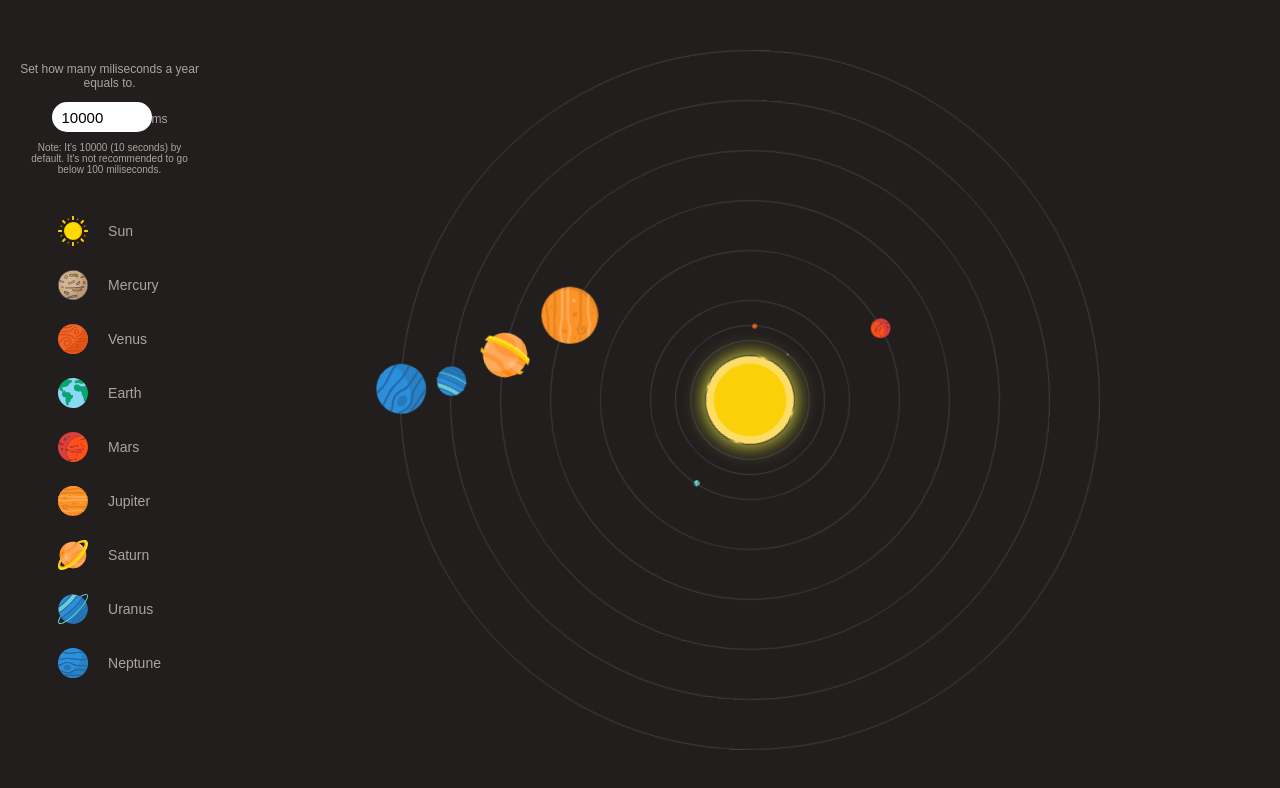
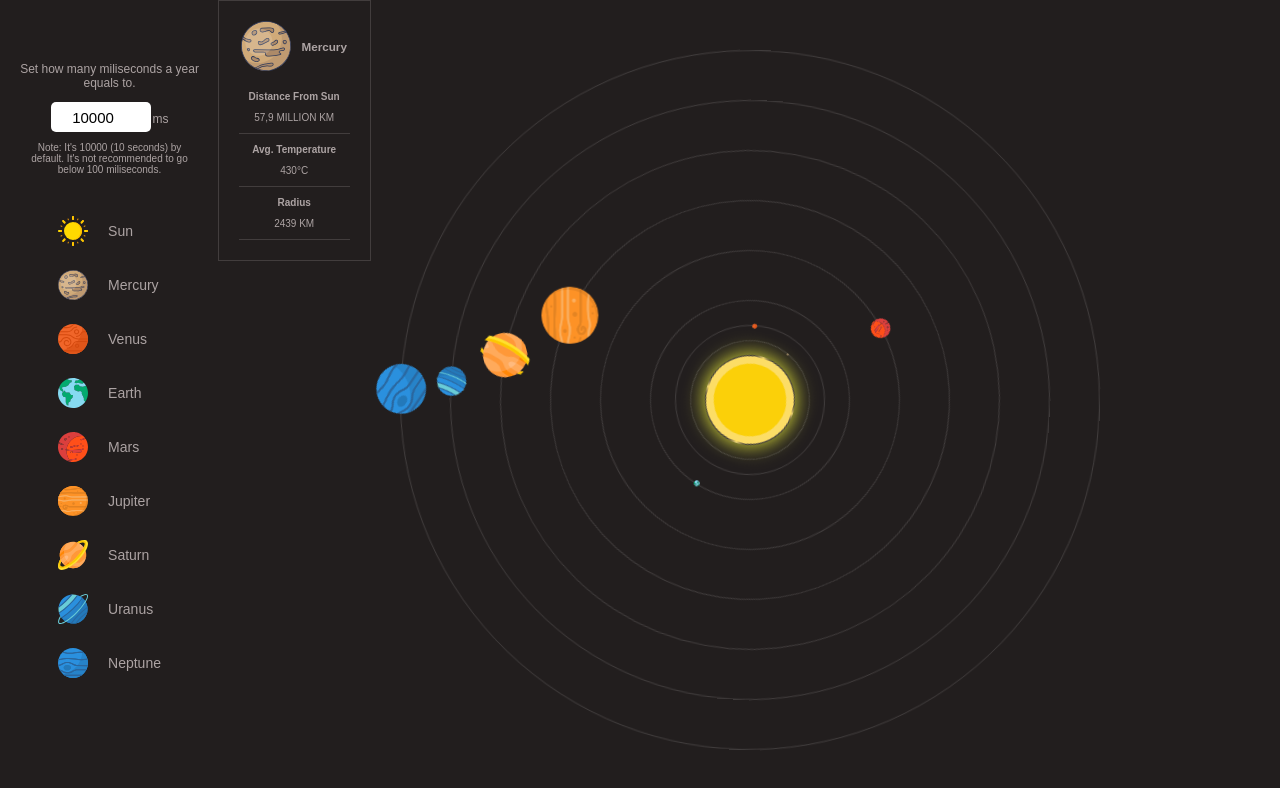
Before and after one commit to absolutezero13/solar-system, a React (Create React App) app: page / in a window 1280 px wide. Both pictures are taken after a click on the item "Mercury". Shown: the top 788 px of the page. Built offline with nearby package versions, Linux system fonts and the light colour scheme.

Commit message:
planet cards added

```diff
--- /dev/null
+++ b/src/Components/PlanetInfoCard.tsx
@@ -0,0 +1,52 @@
+import React, { useState } from "react";
+
+interface PlanetInfosProps {
+  planetName: string;
+  averageTemperature: string;
+  distanceFromSun?: string;
+  radius: string;
+  svg: string;
+  isDisplayed: boolean;
+}
+const PlanetInfoCard: React.FC<PlanetInfosProps> = (
+  { planetName, svg, distanceFromSun, averageTemperature, radius },
+  props
+) => {
+  return (
+    <div className="planet-info-card">
+      <div className="planet-info-card__header">
+        <img
+          className="planet-info-card__header__image"
+          src={svg}
+          alt={planetName + "logo"}
+        />
+        <h3>{planetName}</h3>
+      </div>
+
+      <div className="planet-info-card__info">
+        {distanceFromSun && (
+          <div className="planet-info-card__info__distance">
+            <p>
+              <b>Distance From Sun</b>
+            </p>
+            <p>{distanceFromSun}</p>
+          </div>
+        )}
+        <div className="planet-info-card__info__temperature">
+          <p>
+            <b>Avg. Temperature</b>{" "}
+          </p>
+          <p>{averageTemperature}</p>
+        </div>
+        <div className="planet-info-card__info__radius">
+          <p>
+            <b>Radius</b>
+          </p>
+          <p>{radius}</p>
+        </div>
+      </div>
+    </div>
+  );
+};
+
+export default PlanetInfoCard;
--- a/src/Components/PlanetInfoLink.tsx
+++ b/src/Components/PlanetInfoLink.tsx
@@ -1,44 +1,30 @@
 import React from "react";
-import mercury from "../PlanetSVG/mercury.svg";
-import venus from "../PlanetSVG/venus.svg";
-import earth from "../PlanetSVG/earth.svg";
-import mars from "../PlanetSVG/mars.svg";
-import jupiter from "../PlanetSVG/jupiter.svg";
-import saturn from "../PlanetSVG/saturn.svg";
-import uranus from "../PlanetSVG/uranus.svg";
-import neptune from "../PlanetSVG/neptune.svg";
-import sun from "../PlanetSVG/sun.svg";
+import { planetInfos } from "../Data/PlanetInfos";
+import PlanetInfos from "./PlanetInfos";
 const PlanetInfoLink: React.FC = () => {
-  const planets = [
-    "Sun",
-    "Mercury",
-    "Venus",
-    "Earth",
-    "Mars",
-    "Jupiter",
-    "Saturn",
-    "Uranus",
-    "Neptune",
-  ];
-  const planetSVGs = [
-    sun,
-    mercury,
-    venus,
-    earth,
-    mars,
-    jupiter,
-    saturn,
-    uranus,
-    neptune,
-  ];
   return (
     <div className="planet-info-link">
       <ul className="planet-list">
-        {planets.map((planet, i) => {
+        {planetInfos.map((planetInfo) => {
+          const {
+            planetName,
+            svg,
+            distanceFromSun,
+            averageTemperature,
+            radius,
+            isDisplayed,
+          } = planetInfo;
+
           return (
-            <li key={planet}>
-              <img src={planetSVGs[i]} alt="planet-logo" /> <p>{planet}</p>
-            </li>
+            <PlanetInfos
+              key={planetName}
+              planetName={planetName}
+              svg={svg}
+              distanceFromSun={distanceFromSun}
+              averageTemperature={averageTemperature}
+              radius={radius}
+              isDisplayed={isDisplayed}
+            />
           );
         })}
       </ul>
--- /dev/null
+++ b/src/Components/PlanetInfos.tsx
@@ -0,0 +1,50 @@
+import React, { useState } from "react";
+import PlanetInfoCard from "./PlanetInfoCard";
+
+interface PlanetInfosProps {
+  planetName: string;
+  averageTemperature: string;
+  distanceFromSun?: string;
+  radius: string;
+  svg: string;
+  isDisplayed: boolean;
+}
+
+const PlanetInfos: React.FC<PlanetInfosProps> = ({
+  planetName,
+  svg,
+  distanceFromSun,
+  averageTemperature,
+  radius,
+  isDisplayed,
+}) => {
+  const [displayStatus, setDisplayStatus] = useState(isDisplayed);
+
+  const displayPlanetInfo = () => {
+    setDisplayStatus(!displayStatus);
+  };
+  return (
+    <div
+      onClick={displayPlanetInfo}
+      key={planetName}
+      className="planet-list__infos"
+    >
+      <li>
+        <img src={svg} alt="planet-logo" /> <p>{planetName}</p>
+      </li>
+      {displayStatus && (
+        <PlanetInfoCard
+          key={distanceFromSun}
+          planetName={planetName}
+          svg={svg}
+          distanceFromSun={distanceFromSun}
+          averageTemperature={averageTemperature}
+          radius={radius}
+          isDisplayed={isDisplayed}
+        />
+      )}
+    </div>
+  );
+};
+
+export default PlanetInfos;
--- /dev/null
+++ b/src/Data/PlanetInfos.ts
@@ -0,0 +1,92 @@
+import mercury from "../PlanetSVG/mercury.svg";
+import venus from "../PlanetSVG/venus.svg";
+import earth from "../PlanetSVG/earth.svg";
+import mars from "../PlanetSVG/mars.svg";
+import jupiter from "../PlanetSVG/jupiter.svg";
+import saturn from "../PlanetSVG/saturn.svg";
+import uranus from "../PlanetSVG/uranus.svg";
+import neptune from "../PlanetSVG/neptune.svg";
+import sun from "../PlanetSVG/sun.svg";
+
+export const planetInfos = [
+  {
+    planetName: "Sun",
+    radius: "696340 KM",
+    averageTemperature: "5505°C",
+    svg: sun,
+    isDisplayed: false,
+  },
+
+  {
+    planetName: "Mercury",
+    radius: "2439 KM",
+    distanceFromSun: "57,9 MILLION KM",
+    numberOfMoons: "0",
+    averageTemperature: "430°C",
+    svg: mercury,
+    isDisplayed: false,
+  },
+  {
+    planetName: "Venus",
+    radius: "6051 KM",
+    distanceFromSun: "108,2 MILLION KM",
+    numberOfMoons: "0",
+    averageTemperature: "471°C",
+    svg: venus,
+    isDisplayed: false,
+  },
+  {
+    planetName: "Earth",
+    radius: "6378 KM",
+    distanceFromSun: "149,6 MILLION KM",
+    numberOfMoons: "1",
+    averageTemperature: "16°C",
+    svg: earth,
+    isDisplayed: false,
+  },
+  {
+    planetName: "Mars",
+    radius: "3396 KM",
+    distanceFromSun: "227,9 MILLION KM",
+    numberOfMoons: "2",
+    averageTemperature: "-28°C",
+    svg: mars,
+    isDisplayed: false,
+  },
+  {
+    planetName: "Jupiter",
+    radius: "71492 KM",
+    distanceFromSun: "778,5 MILLION KM",
+    numberOfMoons: "67",
+    averageTemperature: "-108°C",
+    svg: jupiter,
+    isDisplayed: false,
+  },
+  {
+    planetName: "Saturn",
+    radius: "60268 KM",
+    distanceFromSun: "1,42 BILLION KM",
+    numberOfMoons: "62",
+    averageTemperature: "-138°C",
+    svg: saturn,
+    isDisplayed: false,
+  },
+  {
+    planetName: "Uranus",
+    radius: "25559 KM",
+    distanceFromSun: "2,87 BILLION KM",
+    numberOfMoons: "27",
+    averageTemperature: "-195°C",
+    svg: uranus,
+    isDisplayed: false,
+  },
+  {
+    planetName: "Neptune",
+    radius: "24764",
+    distanceFromSun: "3,67 BILLION KM",
+    numberOfMoons: "13",
+    averageTemperature: "-201°C",
+    svg: neptune,
+    isDisplayed: false,
+  },
+];
--- a/src/sass/base.scss
+++ b/src/sass/base.scss
@@ -3,7 +3,7 @@
 }
 html {
   font-size: 62.5%;
-  overflow: hidden;
+  // overflow: hidden;
   @media only screen and (max-width: 900px) {
     font-size: 50%;
   }
--- /dev/null
+++ b/src/sass/components/PlanetInforCard.scss
@@ -0,0 +1,49 @@
+.planet-info-card {
+  text-align: center;
+  display: flex;
+  flex-direction: column;
+  align-items: center;
+  font-size: 1rem;
+  //   transition: all 2s;
+  animation: fadeIn 1s ease;
+  border: 1px solid rgba(177, 171, 171, 0.219);
+  padding: 2rem;
+  position: absolute;
+  top: 0;
+  left: 17%;
+
+  &__header {
+    display: flex;
+    align-items: center;
+    margin-bottom: 1rem;
+
+    &__image {
+      width: 5rem;
+      height: 5rem;
+      margin-right: 1rem;
+    }
+  }
+
+  &__info {
+    display: flex;
+    flex-direction: column;
+
+    &__distance,
+    &__temperature,
+    &__radius {
+      border-bottom: 1px solid rgba(177, 171, 171, 0.219);
+      padding: 0rem 1rem;
+    }
+  }
+}
+
+@keyframes fadeIn {
+  from {
+    opacity: 0;
+    transform: translate(-100%);
+  }
+  to {
+    opacity: 100%;
+    transform: translate(0%);
+  }
+}
--- a/src/sass/components/TimeInput.scss
+++ b/src/sass/components/TimeInput.scss
@@ -7,9 +7,11 @@
   font-size: 1.2rem;
 
   &__input {
-    padding: 1rem;
+    text-align: center;
+    // padding: 1rem;
+    margin-right: 0.2rem;
     font-size: 1.5rem;
-    border-radius: 100px;
+    border-radius: 5px;
     outline: none;
     border: none;
     transition: all 0.3s;
--- a/src/sass/main.scss
+++ b/src/sass/main.scss
@@ -2,5 +2,6 @@
 @import "./components/Planets";
 @import "./components/SideBar";
 @import "./components/PlanetInfoLink";
-@import "./components/TimeInput.scss";
+@import "./components/TimeInput";
 @import "./components/variables";
+@import "./components/PlanetInforCard";
```
